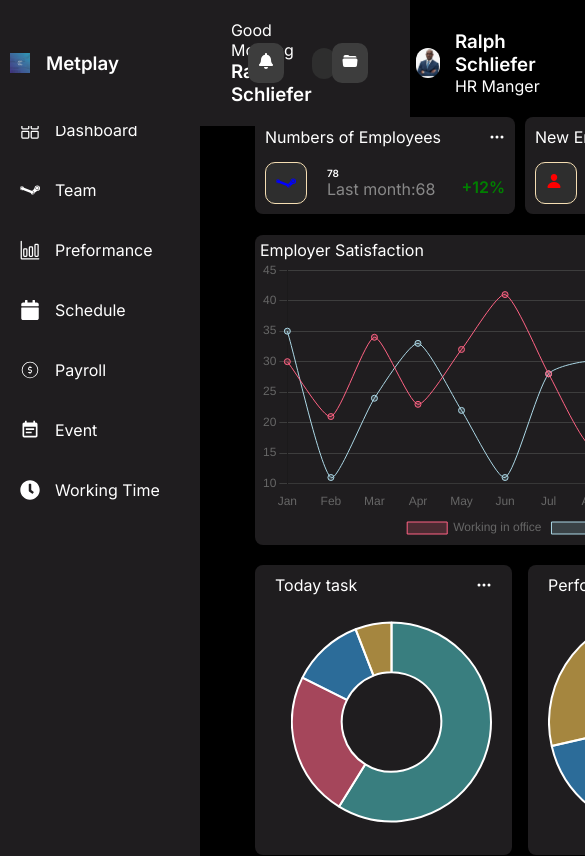
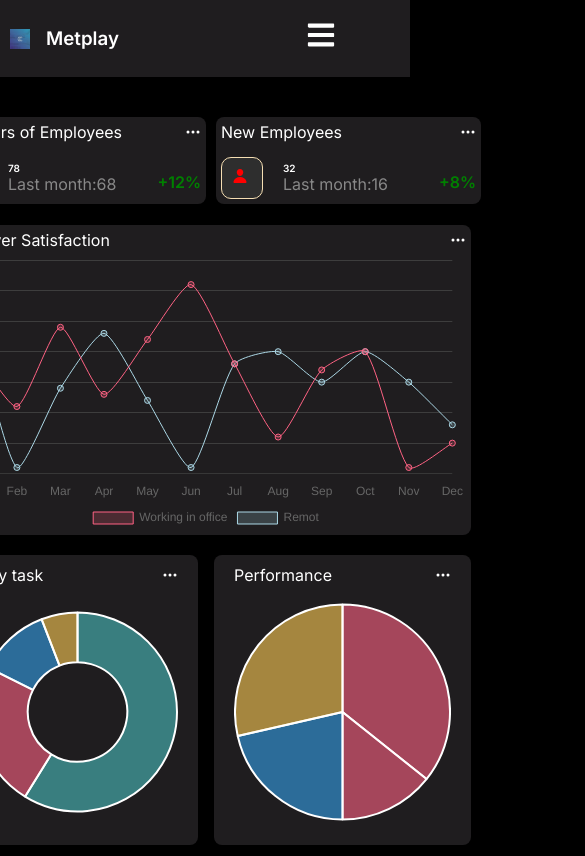
Before and after one commit to Ribulose123/Hr-dashboard-react, a React (Vite) app: page / in a window 390 px wide. Shown: the top 856 px of the page, 585 px wide, since content can reach past the window. Built offline with nearby package versions, Linux system fonts and the light colour scheme; no server answers.

Commit message:
new changes

```diff
--- a/src/App.css
+++ b/src/App.css
@@ -17,7 +17,6 @@ body {
   height: 100%;
 }
 .navbar{
-  background-color: green;
   display: flex;
     flex-direction: column;
     justify-content: space-around;
@@ -98,6 +97,12 @@ body {
   padding: 10px;
 }
 
+.menu-bar{
+  margin-right: 4rem;
+  font-size: 30px;
+  display: none;
+}
+
 
 .hr-page{
   display: flex;
@@ -117,7 +122,7 @@ body {
   width: 200px;
   height: 100vh;
   position: fixed;
-  top: 0rem;
+  top: 0;
   left: 0;
   display: flex;
   flex-direction: column;
@@ -186,7 +191,7 @@ body {
   background-color: #1f1d1f;
   border-radius: 8px;
   box-shadow: 0 2px 5px rgba(0, 0, 0, 0.1);
-  padding: 10px;
+  padding: 5px 5px;
   flex: 1;
   min-width: 200px;
   display: flex;
@@ -411,7 +416,7 @@ body {
   display: flex;
   justify-content: center;
   align-items: center;
-  background-color: rgba(0, 0, 0, 0.5);
+ ;
   width: 437px;
   height: 365px;
   padding: 5px 5px;
@@ -493,7 +498,7 @@ body {
   display: flex;
   justify-content: center;
   align-items: center;
-  background-color: rgba(0, 0, 0, 0.5);
+  /* background-color: rgba(0, 0, 0, 0.5); */
   width: 437px;
   height: 375px;
   padding: 5px 5px;
@@ -530,6 +535,9 @@ body {
   width: 100%;
   padding: 20px 80px;
   border-radius: 8px;
+  flex-wrap: wrap;
+  display: flex;
+  flex-direction: column;
 }
 
 .interview-detials {
@@ -751,3 +759,141 @@ body {
 .modal-input input:hover {
   border-color: #888;
 }
+
+@media (max-width: 768px) {
+  .nav-link {
+      position: fixed;
+      top: -100%;
+       /* Initially hidden */
+      height: 90vh;
+      width: 280px;
+      left: 23rem;
+      flex-direction: column;
+      justify-content: start;
+      transition: all 0.7s;
+
+  }
+  .nav-link ul{
+    margin-top: 7rem;
+  }
+
+  .nav-link.active {
+      top: -50px;
+      transition: all 0.7s ease-in;
+  }
+
+  .nav-link ul {
+      flex-direction: column;
+      align-items: flex-start;
+  }
+
+  .nav-link ul li {
+      margin: 10px 0;
+      text-align: right;
+  }
+
+  .menu-bar {
+      display: block;
+      cursor: pointer;
+  }
+
+  .input-search, .bell-icon, .folder-icon, .hr-page, .morning {
+      display: none;
+  }
+
+  /* main */
+
+  .main-page{
+    width: 100%;
+    display: flex;
+    justify-content: center;
+    align-items: center;
+    align-items: center;
+    margin-left: 1rem;
+  }
+  .main-content{
+    display: flex;
+    flex-direction: column;
+    justify-content: space-evenly;
+    gap: 28rem;
+  }
+
+  .interview, .Holiday{
+    width: 520px;
+  }
+  .modal-type{
+    margin-left: 6rem;
+    margin-top: 2rem;
+  }
+  .modal-holiday-info{
+    margin-left: 8rem;
+    margin-top: 6rem;
+  }
+
+  .schedule-intervive{
+    margin-left: 2rem;
+    width: 400px;
+  }
+
+  .interview-detials{
+    gap: 2rem;
+    margin-left: -2rem;
+  }
+
+  .scheule-content{
+    margin-left: -3rem;
+  }
+
+  .schedule-info{
+    gap: 2rem;
+    font-size: 10px;
+  }
+
+  .event {
+    margin-left: 0;
+    margin-top: 5rem;
+    padding: 10px;
+  }
+
+  .event-header {
+    gap: 1rem;
+    align-items: flex-start;
+    justify-content: space-between;
+
+  }
+
+  .event-header .Luclock {
+    font-size: 24px;
+  }
+
+  .event-shows {
+    grid-template-columns: 1fr;
+    gap: 20px;
+  }
+
+  .event-shows img {
+    width: 100%;
+    height: auto;
+  }
+
+  .show-button {
+    display: flex;
+    justify-content: center;
+    align-items: center;
+    margin-top: 10px;
+  }
+
+  .event-button {
+    width: 120px;
+    height: 40px;
+    margin: 0;
+  }
+
+  .modal-shows {
+
+    top: -30%;
+    left: 0;
+    width: 100%;
+    height: 100%;
+  }
+}
--- a/src/components/Navbar.jsx
+++ b/src/components/Navbar.jsx
@@ -1,12 +1,25 @@
 import React from 'react'
 import { FaCalendar, FaClock, FaDollarSign, FaParagraph, FaBell, FaSearch} from 'react-icons/fa'
 import { IoGridOutline, IoLogoSteam,  IoBarChartOutline, IoFolderOpen  } from 'react-icons/io5'
+import { FaBars } from "react-icons/fa";
 import { MdEventNote } from "react-icons/md";
 import { CiDollar } from "react-icons/ci";
 import { Link } from 'react-router-dom'
+import { useState } from 'react'
 
 
 const Navbar = () => {
+
+    const [menuOpen, setMenuOpen] = useState(false);
+
+
+    const toggleMenu = () => {
+      setMenuOpen(!menuOpen);
+    };
+
+    const closeMenu = () => {
+        setMenuOpen(false);
+      };
   return (
     <div className='navbar'>
         <div className="label-logo">
@@ -23,7 +36,7 @@ const Navbar = () => {
             <FaSearch className='search-icon'/>
             </div>
            <div className="bell-icon">
-                <FaBell className='bell-in'/>
+                <FaBell className='bell-in' />
            </div>
            <div className="folder-icon">
            <IoFolderOpen className='floder'/>
@@ -35,12 +48,16 @@ const Navbar = () => {
                     <p>HR Manger</p>
                 </div>
            </div>
+
+           <div className="menu-bar">
+                <FaBars className='bar' onClick={toggleMenu}/>
+           </div>
         </div>
 
-        <div className="nav-link">
+        <div className={`nav-link ${menuOpen ? 'active' : ''}`}>
             <ul>
                 <li>
-                    <Link to="/">
+                    <Link to="/" onClick={closeMenu}>
                         <IoGridOutline className='nav-icon'/>
                         <span>Dashboard</span>
                     </Link>
@@ -58,7 +75,7 @@ const Navbar = () => {
                     </Link>
                 </li>
                 <li>
-                    <Link to="/employees">
+                    <Link to="/employees" onClick={closeMenu}>
                         < FaCalendar className='nav-icon'/>
                         <span>Schedule</span>
                     </Link>
@@ -70,7 +87,7 @@ const Navbar = () => {
                     </Link>
                 </li>
                 <li>
-                    <Link to='/event'>
+                    <Link to='/event' onClick={closeMenu}>
                         < MdEventNote className='nav-icon'/>
                         <span>Event</span>
                     </Link>
```
